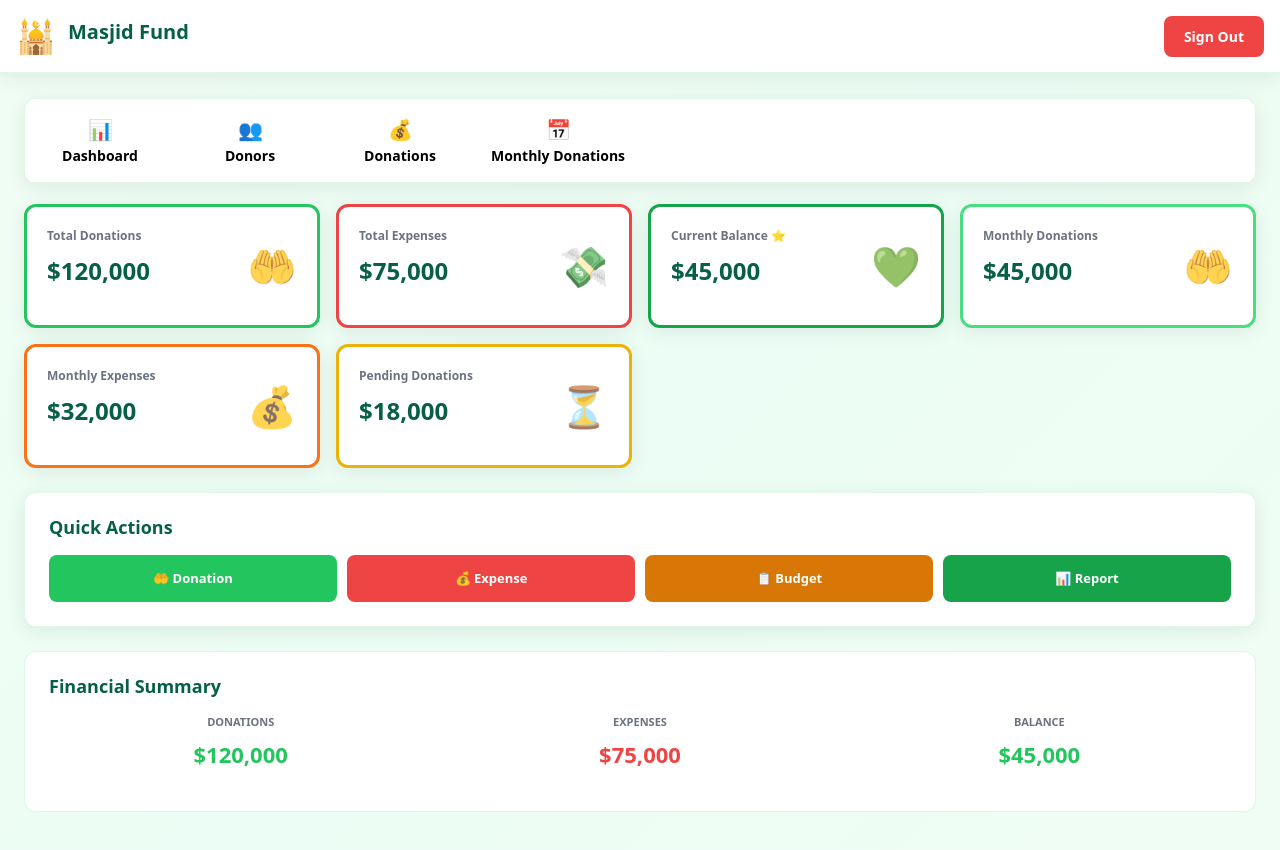
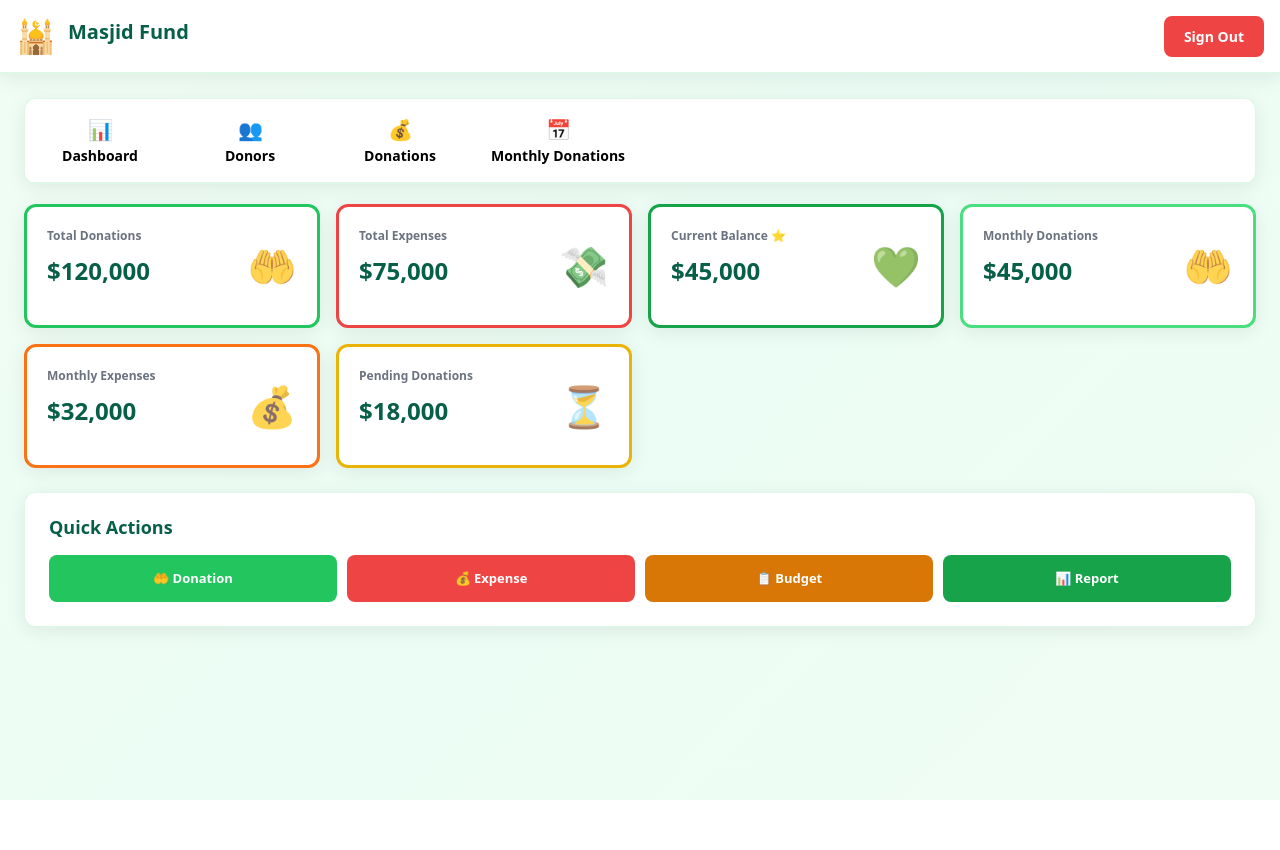
Before and after one commit to AhmadJilani12/Mosque-Fund-Managment, a Next.js app: page /dashboard in a window 1280 px wide. Shown: the top 850 px of the page. After the commit the page ends 800 px from the top, so only its background shows below. Built offline with nearby package versions, Linux system fonts and the light colour scheme; sample sign-in values are in the browser's storage.

Commit message:
Removed Finanical Summary Section

```diff
--- a/app/dashboard/page.js
+++ b/app/dashboard/page.js
@@ -314,39 +314,7 @@ export default function Dashboard() {
               </div>
             </div>
 
-            {/* Summary Info */}
-            <div style={{
-              backgroundColor: '#ffffff',
-              border: '1px solid rgba(34, 197, 94, 0.15)',
-              borderRadius: '12px',
-              padding: 'clamp(16px, 3vw, 24px)'
-            }}>
-              <h2 style={{fontSize: 'clamp(14px, 3vw, 18px)', fontWeight: 'bold', color: '#065f46', marginBottom: '16px'}}>Financial Summary</h2>
-              <div style={{
-                display: 'grid',
-                gridTemplateColumns: 'repeat(auto-fit, minmax(clamp(120px, 100%, 150px), 1fr))',
-                gap: '16px'
-              }}>
-                <div style={{textAlign: 'center'}}>
-                  <p style={{color: '#6b7280', fontSize: 'clamp(10px, 2vw, 11px)', fontWeight: '600', marginBottom: '8px'}}>DONATIONS</p>
-                  <p style={{fontSize: 'clamp(16px, 3vw, 22px)', fontWeight: 'bold', color: '#22c55e'}}>
-                    ${dashboardData.totalDonations.toLocaleString()}
-                  </p>
-                </div>
-                <div style={{textAlign: 'center'}}>
-                  <p style={{color: '#6b7280', fontSize: 'clamp(10px, 2vw, 11px)', fontWeight: '600', marginBottom: '8px'}}>EXPENSES</p>
-                  <p style={{fontSize: 'clamp(16px, 3vw, 22px)', fontWeight: 'bold', color: '#ef4444'}}>
-                    ${dashboardData.totalExpenses.toLocaleString()}
-                  </p>
-                </div>
-                <div style={{textAlign: 'center'}}>
-                  <p style={{color: '#6b7280', fontSize: 'clamp(10px, 2vw, 11px)', fontWeight: '600', marginBottom: '8px'}}>BALANCE</p>
-                  <p style={{fontSize: 'clamp(16px, 3vw, 22px)', fontWeight: 'bold', color: '#22c55e'}}>
-                    ${dashboardData.currentBalance.toLocaleString()}
-                  </p>
-                </div>
-              </div>
-            </div>
+
           </div>
         )}
 
```
